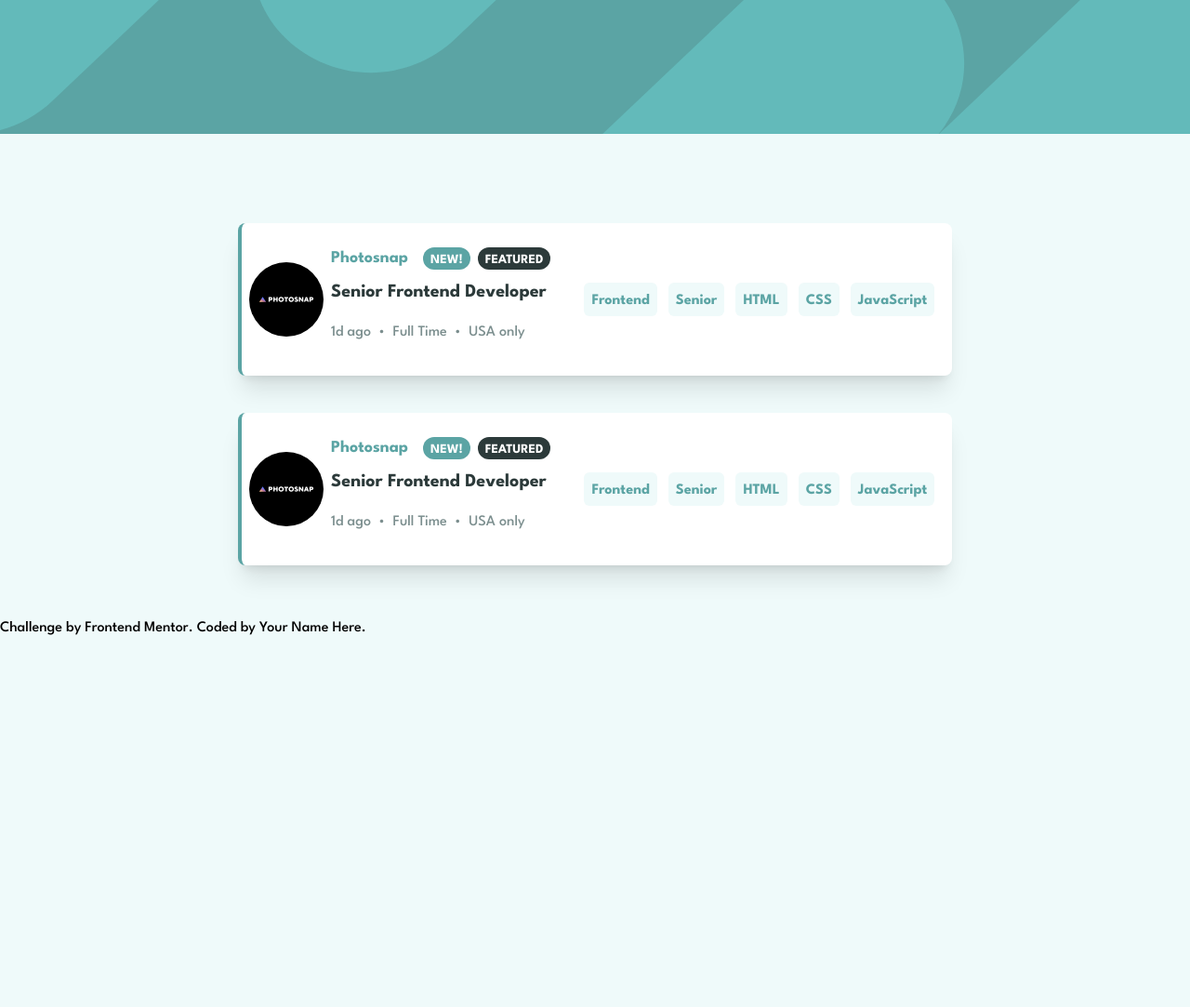
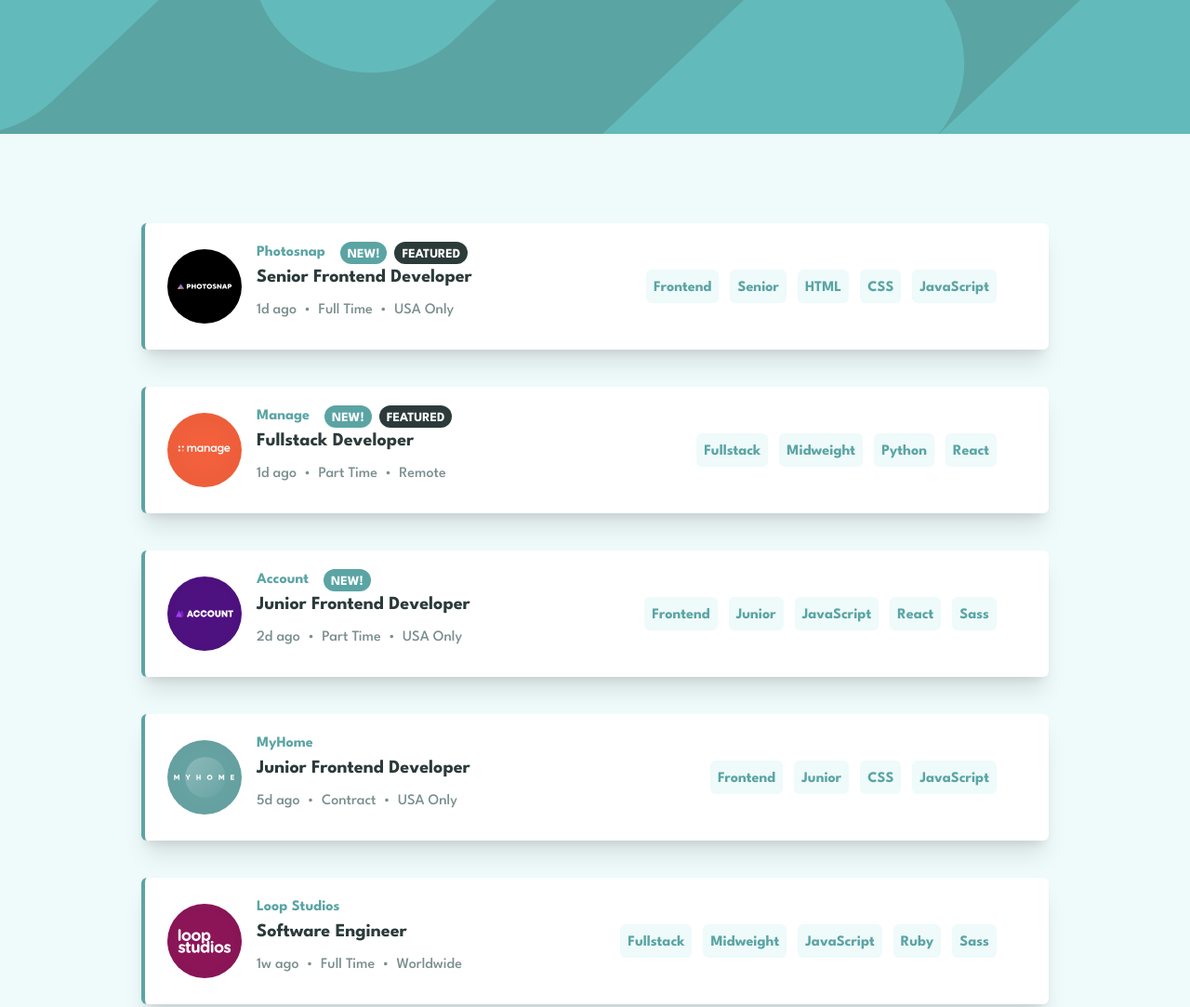
Before and after one commit to MelakuAlehegn/static-job-listings, a website: page src/index.html in a window 1280 px wide. Shown: the top 1083 px of the page at 93% size. Before the commit the page ends 800 px from the top, so only its background shows below. Drawn offline with Linux system fonts and the light colour scheme.

Commit message:
created the html using js

```diff
--- a/src/index.html
+++ b/src/index.html
@@ -13,27 +13,28 @@
   <title>Frontend Mentor | Job Listings</title>
 </head>
 
-<body class=" font-sans bg-lightGreyishCyanBg">
+<body class=" font-sans bg-lightGreyishCyanBg flex flex-col">
   <!-- Header section -->
   <header class="w-full h-36 bg-desaturatedDarkCyan bg-hero-mobile md:bg-hero-desktop bg-no-repeat bg-cover bg-center">
   </header>
   <!-- Main Section -->
-  <main class="my-14 flex flex-col gap-10">
+  <main class="my-14 flex flex-col gap-10" id="main">
     <!-- Filter Section -->
     <div></div>
     <!-- Cards Sections -->
-    <div
-      class="bg-white pl-4 flex flex-col lg:flex-row lg:py-6 lg:px-2 lg:items-center gap-2 justify-between shadow-xl  container mx-auto border-l-4 rounded-lg pb-3 border-l-desaturatedDarkCyan">
-      <img class="w-12 -mt-6 lg:mt-0 lg:w-20" src="./images/photosnap.svg" />
-      <div class="flex flex-col gap-2 lg:mr-7">
+    <!-- <div
+      class="bg-white pl-4 flex flex-col md:flex-row md:justify-between md:py-5 md:px-6 md:items-center gap-2 justify-between shadow-xl  container mx-auto border-l-4 rounded-md pb-3 border-l-desaturatedDarkCyan">
+      <div class="flex flex-col gap-2 md:mr-7 md:flex-row md:gap-4 md:items-center">
+        <img class="w-12 -mt-6 md:mt-0 md:w-20" src="./images/photosnap.svg" />
+        <div class="flex flex-col items-start justify-start">
           <div class="flex items-center">
-          <p class="text-desaturatedDarkCyan font-bold mr-4 lg:text-lg">Photosnap</p>
+            <p class="text-desaturatedDarkCyan font-bold mr-4 md:text-md">Photosnap</p>
             <div class="flex font-bold text-white items-center ">
               <p class="bg-desaturatedDarkCyan uppercase rounded-full px-2 pt-1 text-sm mr-2">New!</p>
               <p class="bg-veryDarkGrayishCyan uppercase rounded-full px-2 pt-1 text-sm">Featured</p>
             </div>
           </div>
-        <p class="text-veryDarkGrayishCyan font-bold lg:text-xl ">Senior Frontend Developer</p>
+          <p class="text-veryDarkGrayishCyan font-bold md:text-xl">Senior Frontend Developer</p>
           <div class="flex gap-2 items-center">
             <p class="text-darkGrayishCyan">1d ago</p>
             <p class="text-darkGrayishCyan mb-3 text-2xl">.</p>
@@ -42,47 +43,25 @@
             <p class="text-darkGrayishCyan">USA only</p>
           </div>
         </div>
-      <hr class="h-[1px] bg-darkGrayishCyan border-none w-11/12 lg:hidden ">
-      <div class="flex flex-wrap gap-3 pr-8  lg:flex-nowrap">
-        <p class="font-bold text-desaturatedDarkCyan bg-lightGreyishCyanBg px-2 pt-2 pb-1 rounded-md">Frontend</p>
-        <p class="font-bold text-desaturatedDarkCyan bg-lightGreyishCyanBg px-2 pt-2 pb-1 rounded-md">Senior</p>
-        <p class="font-bold text-desaturatedDarkCyan bg-lightGreyishCyanBg px-2 pt-2 pb-1 rounded-md">HTML</p>
-        <p class="font-bold text-desaturatedDarkCyan bg-lightGreyishCyanBg px-2 pt-2 pb-1 rounded-md">CSS</p>
-        <p class="font-bold text-desaturatedDarkCyan bg-lightGreyishCyanBg px-2 pt-2 pb-1 rounded-md">JavaScript</p>
       </div>
+      <hr class="h-[1px] bg-darkGrayishCyan border-none w-11/12 md:hidden ">
+      <div class="flex flex-wrap gap-3 pr-8  md:flex-nowrap md:float-right">
+        <p class="font-bold text-desaturatedDarkCyan bg-lightGreyishCyanBg px-2 pt-2 pb-1 rounded-md cursor-pointer">
+          Frontend</p>
+        <p class="font-bold text-desaturatedDarkCyan bg-lightGreyishCyanBg px-2 pt-2 pb-1 rounded-md cursor-pointer">
+          Senior</p>
+        <p class="font-bold text-desaturatedDarkCyan bg-lightGreyishCyanBg px-2 pt-2 pb-1 rounded-md cursor-pointer">
+          HTML</p>
+        <p class="font-bold text-desaturatedDarkCyan bg-lightGreyishCyanBg px-2 pt-2 pb-1 rounded-md cursor-pointer">CSS
+        </p>
+        <p class="font-bold text-desaturatedDarkCyan bg-lightGreyishCyanBg px-2 pt-2 pb-1 rounded-md cursor-pointer">
+          JavaScript</p>
       </div>
-    <div
-      class="bg-white pl-4 flex flex-col lg:flex-row lg:py-6 lg:px-2 lg:items-center gap-2 justify-between shadow-xl  container mx-auto border-l-4 rounded-lg pb-3 border-l-desaturatedDarkCyan">
-      <img class="w-12 -mt-6 lg:mt-0 lg:w-20" src="./images/photosnap.svg" />
-      <div class="flex flex-col gap-2 lg:mr-7">
-        <div class="flex items-center">
-          <p class="text-desaturatedDarkCyan font-bold mr-4 lg:text-lg">Photosnap</p>
-          <div class="flex font-bold text-white items-center ">
-            <p class="bg-desaturatedDarkCyan uppercase rounded-full px-2 pt-1 text-sm mr-2">New!</p>
-            <p class="bg-veryDarkGrayishCyan uppercase rounded-full px-2 pt-1 text-sm">Featured</p>
-          </div>
-        </div>
-        <p class="text-veryDarkGrayishCyan font-bold lg:text-xl ">Senior Frontend Developer</p>
-        <div class="flex gap-2 items-center">
-          <p class="text-darkGrayishCyan">1d ago</p>
-          <p class="text-darkGrayishCyan mb-3 text-2xl">.</p>
-          <p class="text-darkGrayishCyan">Full Time</p>
-          <p class="text-darkGrayishCyan mb-3 text-2xl">.</p>
-          <p class="text-darkGrayishCyan">USA only</p>
-        </div>
-      </div>
-      <hr class="h-[1px] bg-darkGrayishCyan border-none w-11/12 lg:hidden ">
-      <div class="flex flex-wrap gap-3 pr-8  lg:flex-nowrap">
-        <p class="font-bold text-desaturatedDarkCyan bg-lightGreyishCyanBg px-2 pt-2 pb-1 rounded-md">Frontend</p>
-        <p class="font-bold text-desaturatedDarkCyan bg-lightGreyishCyanBg px-2 pt-2 pb-1 rounded-md">Senior</p>
-        <p class="font-bold text-desaturatedDarkCyan bg-lightGreyishCyanBg px-2 pt-2 pb-1 rounded-md">HTML</p>
-        <p class="font-bold text-desaturatedDarkCyan bg-lightGreyishCyanBg px-2 pt-2 pb-1 rounded-md">CSS</p>
-        <p class="font-bold text-desaturatedDarkCyan bg-lightGreyishCyanBg px-2 pt-2 pb-1 rounded-md">JavaScript</p>
-      </div>
-    </div>
+    </div> -->
   </main>
-  <div class="attribution"> Challenge by <a href="https://www.frontendmentor.io?ref=challenge" target="_blank">Frontend
-      Mentor</a>. Coded by <a href="#">Your Name Here</a>. </div>
+  <div class="container mx-auto w-full"> Challenge by <a href="https://www.frontendmentor.io?ref=challenge"
+      target="_blank">Frontend Mentor</a>. Coded by <a href="#">Your Name Here</a>. </div>
+  <script type="module" src="./js/main.js"></script>
 </body>
 
 </html>
--- a/data.json
+++ b/src/js/data.json
@@ -3,7 +3,7 @@
     "id": 1,
     "company": "Photosnap",
     "logo": "./images/photosnap.svg",
-    "new": true,
+    "isnew": true,
     "featured": true,
     "position": "Senior Frontend Developer",
     "role": "Frontend",
@@ -11,14 +11,18 @@
     "postedAt": "1d ago",
     "contract": "Full Time",
     "location": "USA Only",
-    "languages": ["HTML", "CSS", "JavaScript"],
+    "languages": [
+      "HTML",
+      "CSS",
+      "JavaScript"
+    ],
     "tools": []
   },
   {
     "id": 2,
     "company": "Manage",
     "logo": "./images/manage.svg",
-    "new": true,
+    "isnew": true,
     "featured": true,
     "position": "Fullstack Developer",
     "role": "Fullstack",
@@ -26,14 +30,18 @@
     "postedAt": "1d ago",
     "contract": "Part Time",
     "location": "Remote",
-    "languages": ["Python"],
-    "tools": ["React"]
+    "languages": [
+      "Python"
+    ],
+    "tools": [
+      "React"
+    ]
   },
   {
     "id": 3,
     "company": "Account",
     "logo": "./images/account.svg",
-    "new": true,
+    "isnew": true,
     "featured": false,
     "position": "Junior Frontend Developer",
     "role": "Frontend",
@@ -41,14 +49,19 @@
     "postedAt": "2d ago",
     "contract": "Part Time",
     "location": "USA Only",
-    "languages": ["JavaScript"],
-    "tools": ["React", "Sass"]
+    "languages": [
+      "JavaScript"
+    ],
+    "tools": [
+      "React",
+      "Sass"
+    ]
   },
   {
     "id": 4,
     "company": "MyHome",
     "logo": "./images/myhome.svg",
-    "new": false,
+    "isnew": false,
     "featured": false,
     "position": "Junior Frontend Developer",
     "role": "Frontend",
@@ -56,14 +69,17 @@
     "postedAt": "5d ago",
     "contract": "Contract",
     "location": "USA Only",
-    "languages": ["CSS", "JavaScript"],
+    "languages": [
+      "CSS",
+      "JavaScript"
+    ],
     "tools": []
   },
   {
     "id": 5,
     "company": "Loop Studios",
     "logo": "./images/loop-studios.svg",
-    "new": false,
+    "isnew": false,
     "featured": false,
     "position": "Software Engineer",
     "role": "Fullstack",
@@ -71,14 +87,19 @@
     "postedAt": "1w ago",
     "contract": "Full Time",
     "location": "Worldwide",
-    "languages": ["JavaScript"],
-    "tools": ["Ruby", "Sass"]
+    "languages": [
+      "JavaScript"
+    ],
+    "tools": [
+      "Ruby",
+      "Sass"
+    ]
   },
   {
     "id": 6,
     "company": "FaceIt",
     "logo": "./images/faceit.svg",
-    "new": false,
+    "isnew": false,
     "featured": false,
     "position": "Junior Backend Developer",
     "role": "Backend",
@@ -86,14 +107,18 @@
     "postedAt": "2w ago",
     "contract": "Full Time",
     "location": "UK Only",
-    "languages": ["Ruby"],
-    "tools": ["RoR"]
+    "languages": [
+      "Ruby"
+    ],
+    "tools": [
+      "RoR"
+    ]
   },
   {
     "id": 7,
     "company": "Shortly",
     "logo": "./images/shortly.svg",
-    "new": false,
+    "isnew": false,
     "featured": false,
     "position": "Junior Developer",
     "role": "Frontend",
@@ -101,14 +126,19 @@
     "postedAt": "2w ago",
     "contract": "Full Time",
     "location": "Worldwide",
-    "languages": ["HTML", "JavaScript"],
-    "tools": ["Sass"]
+    "languages": [
+      "HTML",
+      "JavaScript"
+    ],
+    "tools": [
+      "Sass"
+    ]
   },
   {
     "id": 8,
     "company": "Insure",
     "logo": "./images/insure.svg",
-    "new": false,
+    "isnew": false,
     "featured": false,
     "position": "Junior Frontend Developer",
     "role": "Frontend",
@@ -116,14 +146,19 @@
     "postedAt": "2w ago",
     "contract": "Full Time",
     "location": "USA Only",
-    "languages": ["JavaScript"],
-    "tools": ["Vue", "Sass"]
+    "languages": [
+      "JavaScript"
+    ],
+    "tools": [
+      "Vue",
+      "Sass"
+    ]
   },
   {
     "id": 9,
     "company": "Eyecam Co.",
     "logo": "./images/eyecam-co.svg",
-    "new": false,
+    "isnew": false,
     "featured": false,
     "position": "Full Stack Engineer",
     "role": "Fullstack",
@@ -131,14 +166,19 @@
     "postedAt": "3w ago",
     "contract": "Full Time",
     "location": "Worldwide",
-    "languages": ["JavaScript", "Python"],
-    "tools": ["Django"]
+    "languages": [
+      "JavaScript",
+      "Python"
+    ],
+    "tools": [
+      "Django"
+    ]
   },
   {
     "id": 10,
     "company": "The Air Filter Company",
     "logo": "./images/the-air-filter-company.svg",
-    "new": false,
+    "isnew": false,
     "featured": false,
     "position": "Front-end Dev",
     "role": "Frontend",
@@ -146,7 +186,12 @@
     "postedAt": "1mo ago",
     "contract": "Part Time",
     "location": "Worldwide",
-    "languages": ["JavaScript"],
-    "tools": ["React", "Sass"]
+    "languages": [
+      "JavaScript"
+    ],
+    "tools": [
+      "React",
+      "Sass"
+    ]
   }
 ]
--- /dev/null
+++ b/src/js/main.js
@@ -0,0 +1,70 @@
+fetch('./js/data.json')
+    .then(response => response.json())
+    .then(data => {
+        console.log(data)
+        const mainElement = document.getElementById('main')
+        const html = data.map(obj => {
+            //  destructure data to use in html
+            const { id, company, logo, isnew, featured, position, role, level, postedAt, contract, location, languages, tools } = obj
+            //  create main div
+            const createElem = document.createElement('div');
+            // set id for each divs
+            createElem.setAttribute('id', `${id}`)
+            console.log(createElem)
+            createElem.className = 'bg-white pl-4 flex flex-col md:flex-row md:justify-between md:py-5 md:px-6 md:items-center gap-2 justify-between shadow-xl  container mx-auto border-l-4 rounded-md pb-3 border-l-desaturatedDarkCyan'
+            // create inner div
+            const innerDiv = document.createElement('div')
+            innerDiv.className = 'flex flex-col gap-2 md:mr-7 md:flex-row md:gap-4 md:items-center'
+            // create image
+            const profileImg = document.createElement('img')
+            profileImg.className = 'w-12 -mt-6 md:mt-0 md:w-20'
+            profileImg.src = `${logo}`
+            innerDiv.appendChild(profileImg)
+            // create innerdiv content
+            const innerDivContent = document.createElement('div')
+            innerDivContent.className = 'flex flex-col items-start justify-start'
+            // create div inside innerdivContent
+            const nestedElements = `
+                        <div class="flex items-center">
+                            <p class="text-desaturatedDarkCyan font-bold mr-4 md:text-md">${company}</p>
+                            <div class="flex font-bold text-white items-center">
+                            ${isnew ? '<p class="bg-desaturatedDarkCyan uppercase rounded-full px-2 pt-1 text-sm mr-2">New!</p>' : ''}
+                            ${featured ? '<p class="bg-veryDarkGrayishCyan uppercase rounded-full px-2 pt-1 text-sm" > Featured</p>' : ''}
+                            </div >
+                        </div >
+                        <p class="text-veryDarkGrayishCyan font-bold md:text-xl">${position}</p>
+                        <div class="flex gap-2 items-center">
+                            <p class="text-darkGrayishCyan">${postedAt}</p>
+                            <p class="text-darkGrayishCyan mb-3 text-2xl">.</p>
+                            <p class="text-darkGrayishCyan">${contract}</p>
+                            <p class="text-darkGrayishCyan mb-3 text-2xl">.</p>
+                            <p class="text-darkGrayishCyan">${location}</p>
+                        </div>
+                                `;
+            innerDivContent.innerHTML = nestedElements
+            innerDiv.appendChild(innerDivContent)
+            createElem.appendChild(innerDiv)
+            // create hr element
+            const hrElement = document.createElement('hr');
+            hrElement.classList.add('h-[1px]', 'bg-darkGrayishCyan', 'border-none', 'w-11/12', 'md:hidden');
+            // Create the third inner div element
+            const thirdInnerDivElement = document.createElement('div');
+            thirdInnerDivElement.classList.add('flex', 'flex-wrap', 'gap-3', 'pr-8', 'md:flex-nowrap', 'md:float-right');
+            // Create the nested elements within the third inner div
+            const nestedElements2 = `
+                <p class="font-bold text-desaturatedDarkCyan bg-lightGreyishCyanBg px-2 pt-2 pb-1 rounded-md cursor-pointer">${role}</p>
+                <p class="font-bold text-desaturatedDarkCyan bg-lightGreyishCyanBg px-2 pt-2 pb-1 rounded-md cursor-pointer">${level}</p>
+                ${languages.map(lang => `<p class="font-bold text-desaturatedDarkCyan bg-lightGreyishCyanBg px-2 pt-2 pb-1 rounded-md cursor-pointer">${lang}</p>`).join('')}
+                ${tools.map(lang => `<p class="font-bold text-desaturatedDarkCyan bg-lightGreyishCyanBg px-2 pt-2 pb-1 rounded-md cursor-pointer">${lang}</p>`).join('')}
+            `;
+
+            thirdInnerDivElement.innerHTML = nestedElements2;
+            createElem.appendChild(hrElement);
+            createElem.appendChild(thirdInnerDivElement);
+            console.log(createElem)
+            mainElement.appendChild(createElem)
+        });
+    })
+    .catch(error => {
+        console.error('Error fetching the JSON file:', error);
+    });
--- a/tailwind.config.js
+++ b/tailwind.config.js
@@ -4,9 +4,9 @@ module.exports = {
   theme: {
     screens: {
       sm: '375px',
-      md: '480px',
-      lg: '768px',
-      xl: '1440'
+      md: '768px',
+      lg: '976px',
+      xl: '1440px'
     },
     extend: {
       backgroundImage: {
```
Also changed, not shown: css/output.css. Lines whose indentation alone changed are shown as unchanged.
